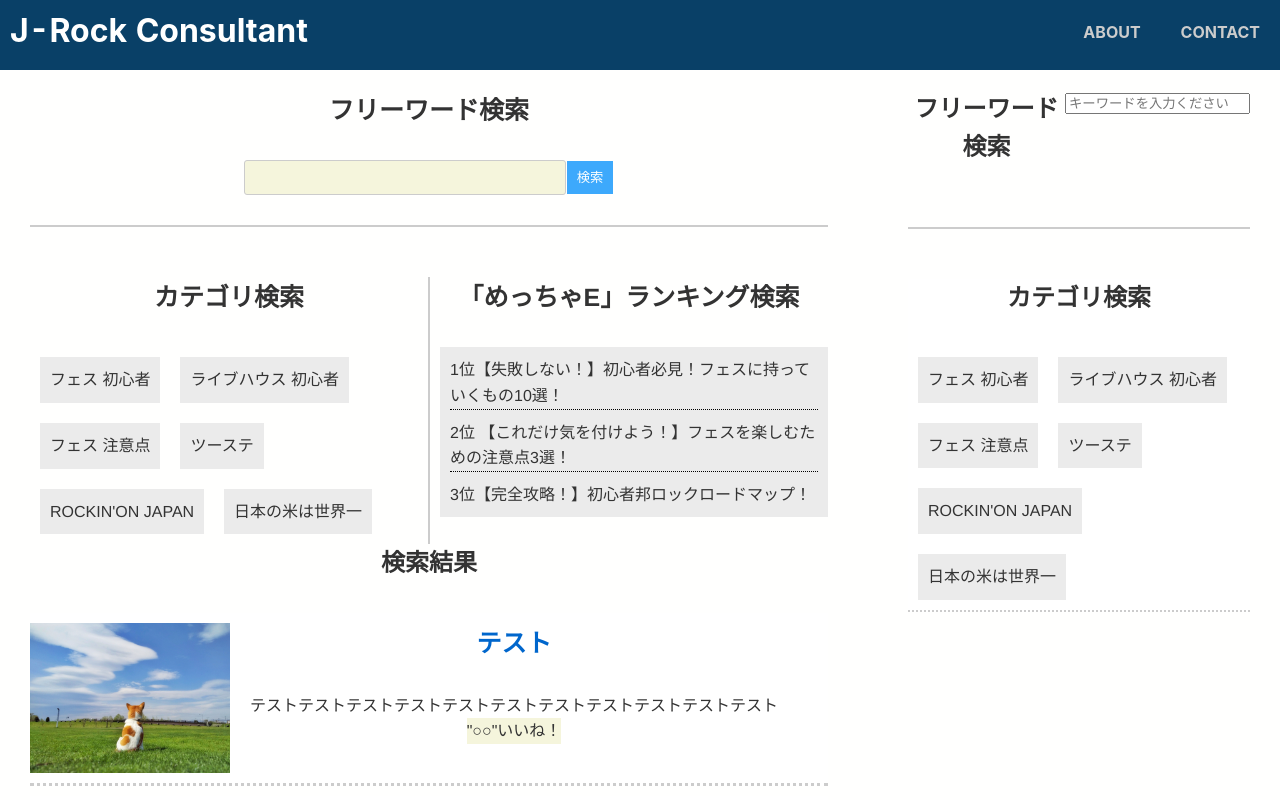
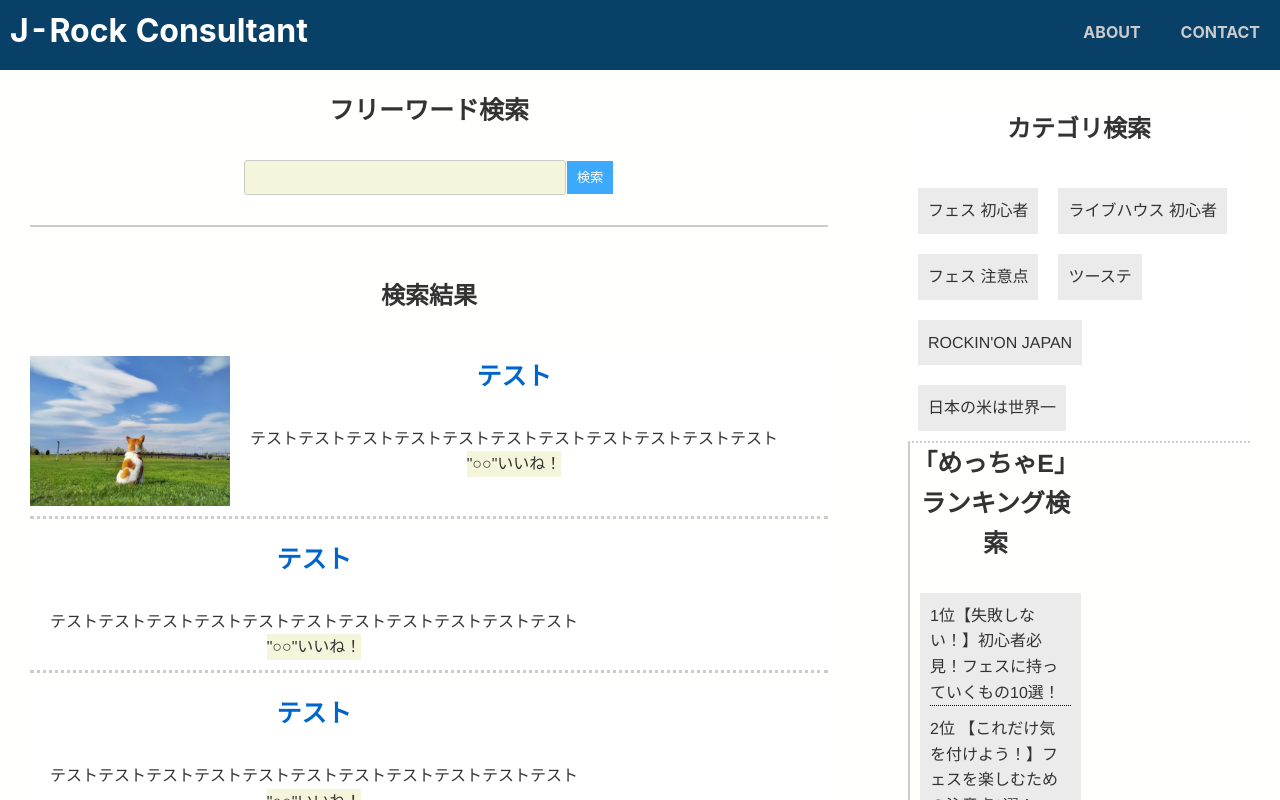
Before and after one commit to Kuma-inataku/inataku_portfolio2, a Vue app: page /#/page2 in a window 1280 px wide. Shown: the top 800 px of the page. Built offline with nearby package versions, Linux system fonts and the light colour scheme.

Commit message:
カテゴリ検索の削除

```diff
--- a/src/components/page2.vue
+++ b/src/components/page2.vue
@@ -10,48 +10,9 @@
           <input type="text" class="t-word-search" placeholder="" name="freeword">
         </form>
         <button type="submit" class="t-word-submit">検索</button>
-
       </div>
       <!-- <router-link to="/page3" class="router">DEATAIL</router-link> -->
       <div class="t-other_search">
-        <div class="t-main">
-          <h3>カテゴリ検索</h3>
-          <ul class="t-m-category">
-            <li>
-              <a href="">フェス 初心者</a>
-            </li>
-            <li>
-              <a href="">ライブハウス 初心者</a>
-            </li>
-            <li>
-              <a href="">フェス 注意点</a>
-            </li>
-            <li>
-              <a href="">ツーステ</a>
-            </li>
-            <li>
-              <a href="">ROCKIN'ON JAPAN</a>
-            </li>
-            <li>
-              <a href="">日本の米は世界一</a>
-            </li>
-          </ul>
-        </div>
-        <div class="t-side">
-          <h3>「めっちゃE」ランキング検索</h3>
-          <ul class="t-s-search">
-            <li class="ranking_1">
-              <a href="#">【失敗しない！】初心者必見！フェスに持っていくもの10選！
-              </a>
-            </li>
-            <li class="ranking_2">
-              <a href="#"> 【これだけ気を付けよう！】フェスを楽しむための注意点3選！</a>
-            </li>
-            <li class="ranking_3">
-              <a href="#">【完全攻略！】初心者邦ロックロードマップ！</a>
-            </li>
-          </ul>
-        </div>
       </div>
     </div>
           <div class="l-result">
@@ -113,13 +74,6 @@
             <p class="l-page">前 | 1 | 2 | 3 | 4 | 5 | 次</p>
         </div>
         <div class="l-side">
-          <div class="t-c-search">
-            <h2>フリーワード検索</h2>
-            <form action="">
-              <button type="submit" class="word-submit"></button>
-              <input type="text" class="word-search" placeholder="キーワードを入力ください" name="freeword">
-            </form>
-          </div>
           <div class="category">
             <h2>カテゴリ検索</h2>
             <ul class="t-m-category">
@@ -143,6 +97,22 @@
               </li>
             </ul>
           </div>
+          <div class="t-side">
+          <h3>「めっちゃE」ランキング検索</h3>
+          <ul class="t-s-search">
+            <li class="ranking_1">
+              <a href="#">【失敗しない！】初心者必見！フェスに持っていくもの10選！
+              </a>
+            </li>
+            <li class="ranking_2">
+              <a href="#"> 【これだけ気を付けよう！】フェスを楽しむための注意点3選！</a>
+            </li>
+            <li class="ranking_3">
+              <a href="#">【完全攻略！】初心者邦ロックロードマップ！</a>
+            </li>
+          </ul>
+        </div>
+
         </div>
       </div>
     </div>
```
